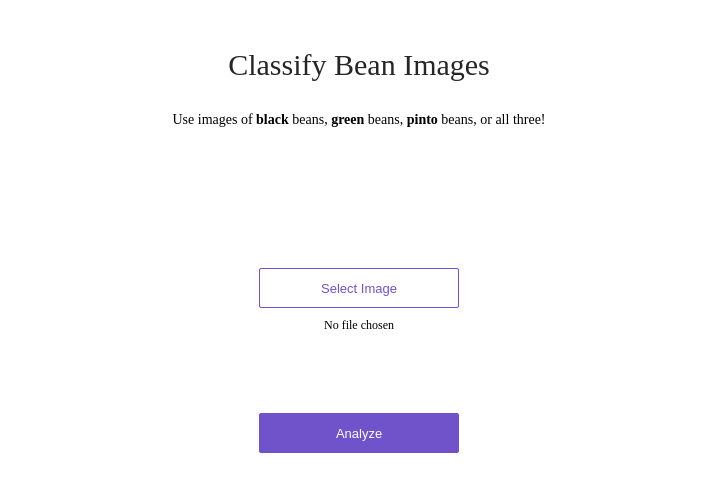
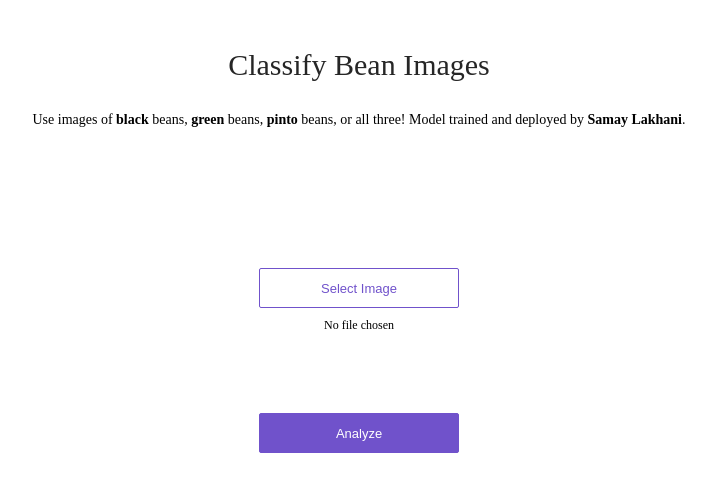
Before and after one commit to BlockchainRev/beanfinder, a plain HTML site: page app/view/index.html in a window 1280 px wide. Shown: the whole page, without its empty margins (281-997 px from the left). Drawn offline with Linux system fonts and the light colour scheme.

Commit message:
Update index.html

```diff
--- a/app/view/index.html
+++ b/app/view/index.html
@@ -10,7 +10,7 @@
     <div class='title'>Classify Bean Images</div>
     <p>
       Use images of <strong>black</strong> beans, <strong>green</strong> beans, <strong>pinto</strong> beans, or
-      all three!
+      all three! Model trained and deployed by <strong>Samay Lakhani</strong>.
     </p>
     <div class='content'>
       <div class='no-display'>
```
